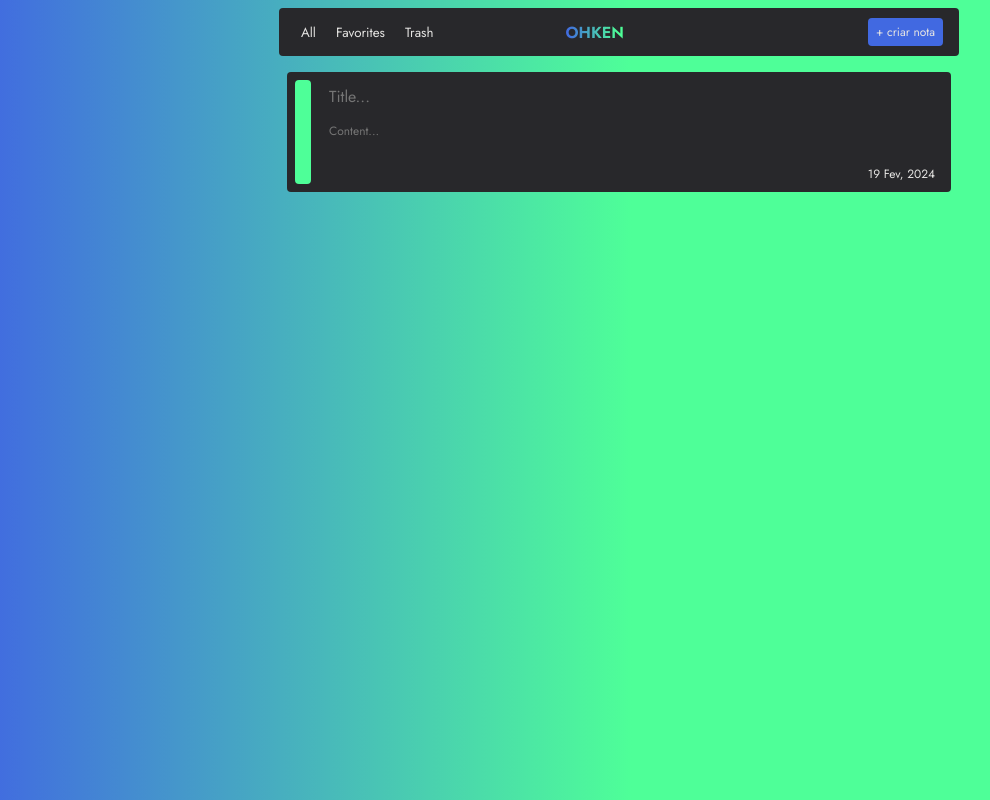
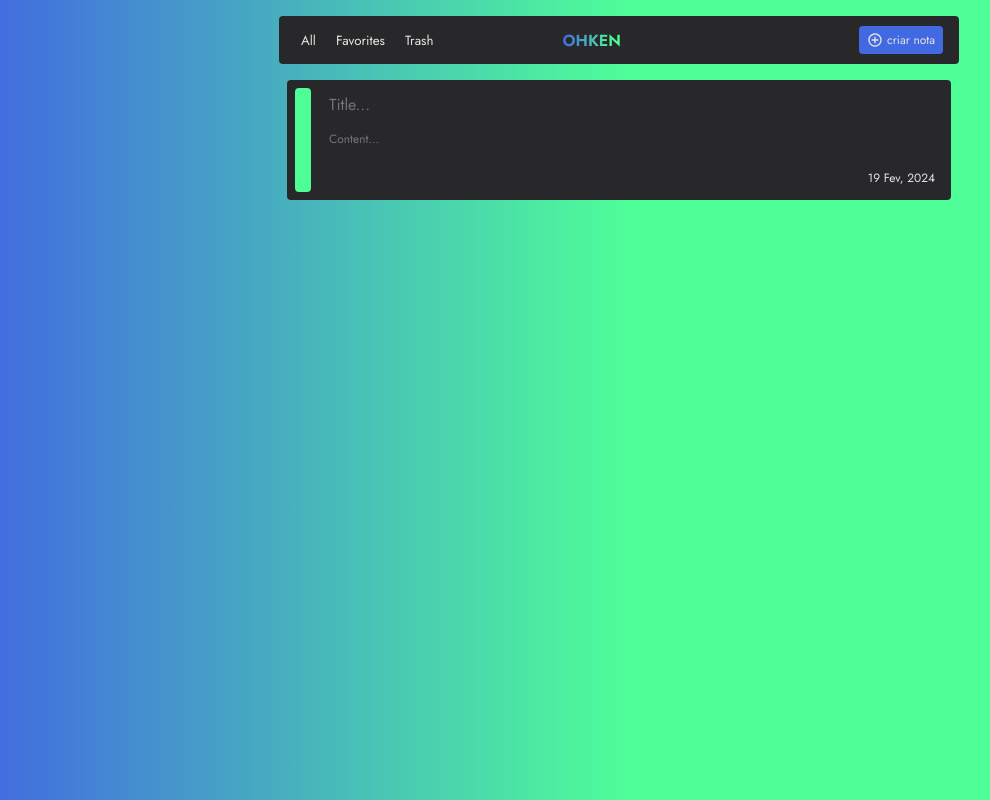
Before and after one commit to DAN-3200/Lemure, a React (Vite) app in the folder clientSide/: page / in a window 1280 px wide. Shown: the whole page, without its empty margins (21-1011 px from the left). Built offline with nearby package versions, Linux system fonts and the light colour scheme.

Commit message:
new realease

```diff
--- a/clientSide/index.html
+++ b/clientSide/index.html
@@ -1,4 +1,4 @@
-<!doctype html>
+<!DOCTYPE html>
 <html lang="pt-br">
 	<head>
 		<meta charset="UTF-8" />
--- a/clientSide/package.json
+++ b/clientSide/package.json
@@ -11,7 +11,8 @@
   },
   "dependencies": {
     "react": "^18.2.0",
-    "react-dom": "^18.2.0"
+    "react-dom": "^18.2.0",
+    "react-icons": "^5.1.0"
   },
   "devDependencies": {
     "@types/react": "^18.2.66",
--- /dev/null
+++ b/clientSide/src/elements/keyFrames.scss
@@ -0,0 +1,8 @@
+@keyframes morf {
+	from {
+		color: white;
+	}
+	to {
+
+	}
+}
--- /dev/null
+++ b/clientSide/src/elements/mixins.scss
@@ -0,0 +1,9 @@
+@mixin font-grad($color1, $color2) {
+	background-image: linear-gradient(
+		90deg,
+		$color1 0%,
+		$color2 90%
+	); // Gradiente
+	-webkit-background-clip: text; // aplica o Gradiente no texto
+	color: transparent; // Torna o texto transparente para mostrar o Gradiente por trás
+}
--- a/clientSide/src/main.jsx
+++ b/clientSide/src/main.jsx
@@ -2,13 +2,14 @@ import React from 'react'
 import ReactDOM from 'react-dom/client'
 import { BrowserRouter, Routes, Route } from 'react-router-dom'
 import Design from './pages/Design'
+import App from './pages/App'
 
-
-function Base(){
+function Base() {
 	return (
 		<BrowserRouter>
 			<Routes>
-        <Route path='/' element={<Design/>}></Route>
+				<Route exact path='/' element={<Design />}></Route>
+				<Route path='/old' element={<App/>}></Route>
 			</Routes>
 		</BrowserRouter>
 	)
@@ -16,6 +17,6 @@ function Base(){
 
 ReactDOM.createRoot(document.getElementById('root')).render(
 	<React.StrictMode>
-    <Base/>
-  </React.StrictMode>,
+		<Base />
+	</React.StrictMode>
 )
--- a/clientSide/src/pages/Design.jsx
+++ b/clientSide/src/pages/Design.jsx
@@ -1,29 +1,43 @@
 import './Design.scss'
+import { HiOutlineCheckCircle } from "react-icons/hi";
+import { RiAddCircleLine, RiBox3Line } from "react-icons/ri";
 
 export default function Design() {
 	return (
-		<>
 		<div className='box'>
+			<MenuApp />
+			<NotesField />
+		</div>
+	)
+}
+
+function MenuApp() {
+   const title = document.getElementsByTagName('title')[0]
+	title.innerHTML = 'New Design'
+
+	return (
 		<div className='menuApp'>
-               <button className="buttonMenu">All</button>
-               <button className="buttonMenu">Favorites</button>
-               <button className="buttonMenu">Trash</button>
-               <span className="nameApp">OHKEN</span>
-               <button className="createNote"> + criar nota</button>
+			<button className='buttonMenu'>All</button>
+			<button className='buttonMenu'>Favorites</button>
+			<button className='buttonMenu'>Trash</button>
+			<span className='nameApp'> OHKEN</span>
+			<button className='createNote'> <RiAddCircleLine/> criar nota</button>
 		</div>
+	)
+}
+
+function NotesField() {
+	return (
 		<div className='notesField'>
-					<div className="note">
-                  <div className="colorNote"></div>
-                  <div className="formNote">
-                     <input type="text" name="" id="" placeholder='Title...' />
-                     <textarea name="" id="" cols="30" rows="10" placeholder='Content...'></textarea>
-                     <div className="toolsNote">
+			<div className='note'>
+				<div className='formNote'>
+					<input type='text' name='' id='' placeholder='Title...' />
+					<textarea placeholder='Content...'></textarea>
+					<div className='toolsNote'>
 						<span>19 Fev, 2024</span>
 					</div>
 				</div>
 			</div>
 		</div>
-			</div>
-		</>
 	)
 }
--- a/clientSide/src/pages/Design.scss
+++ b/clientSide/src/pages/Design.scss
@@ -1,7 +1,10 @@
 // - imports
 @import url('https://fonts.googleapis.com/css2?family=Jost:ital,wght@0,100..900;1,100..900&display=swap');
+@import '../elements/mixins.scss';
+@import '../elements/keyFrames.scss';
 
 // - variáveis [4|8 pointGrid]
+
 $nPadding: 4px;
 $nMargin: 4px;
 $nRadius: 4px;
@@ -15,19 +18,10 @@ $vWhite: #e5e4e2;
 $vDark-off: #343434;
 $vWhite-off: #faf9f6;
 
-
-@mixin font-grad($color1, $color2) {
-	background-image: linear-gradient(
-		90deg,
-		$color1 0%,
-		$color2 90%
-	); /* Gradiente de laranja para vermelho */
-	-webkit-background-clip: text; /* Aplica o gradiente dentro do texto */
-	color: transparent; /* Torna o texto transparente para mostrar o gradiente por trás */
-}
-
 // - estilização
-* {
+*,
+*::before,
+*::after {
 	// Generálização
 	box-sizing: border-box;
 
@@ -35,17 +29,16 @@ $vWhite-off: #faf9f6;
 	font-optical-sizing: auto;
 	font-weight: 400;
 	font-style: normal;
-
-	button{
-		display: grid;
-		place-items: center;
-	}
 }
 body {
 	padding: 0;
 	margin: 0;
-	background: rgb(65,105,225);
-	background: linear-gradient(90deg, rgba(65,105,225,1) 0%, rgba(78,255,152,1) 51%);
+	background: rgb(65, 105, 225);
+	background: linear-gradient(
+		90deg,
+		rgba(65, 105, 225, 1) 0%,
+		rgba(78, 255, 152, 1) 51%
+	);
 
 	#root {
 		height: 100vh;
@@ -56,7 +49,7 @@ body {
 .box {
 	width: 680px;
 	height: 640px;
-	margin-top: $nMargin * 2;
+	margin-top: $nMargin * 4;
 	// background-color: $vColor-1;
 	display: grid;
 	row-gap: 8px;
@@ -74,25 +67,44 @@ body {
 			background-color: transparent;
 			border: none;
 			color: $vWhite;
-         cursor: pointer;
+			cursor: pointer;
+			transition: 0.3s;
+
+			&::after {
+				content: '';
+				background-color: #4169e1;
+				height: 4px;
+				width: 8px;
+				border-radius: $nRadius;
+			}
 		}
 		button.createNote {
 			min-width: 48px;
 			height: 28px;
 			border-radius: $nRadius;
 			color: $vWhite;
-			background: rgb(65,105,225);
+			background: rgb(65, 105, 225);
 			border: none;
 			font-size: 12px;
 			padding: 0px $nPadding * 2;
 			margin-left: auto;
 			white-space: nowrap;
-         cursor: pointer;
+			cursor: pointer;
+
+			display: flex;
+			justify-content: center;
+			align-items: center;
+			gap: 4px;
+
+			svg{
+				font-size: 16px;
+			}
 		}
-		span.nameApp{
-			@include font-grad($vColor-1, $vColor-2 );
+		span.nameApp {
+			@include font-grad($vColor-1, $vColor-2);
 			font-weight: 640;
 			margin: 0 auto;
+			cursor: default;
 		}
 	}
 	.notesField {
@@ -112,6 +124,12 @@ body {
 			grid-template-columns: 16px auto;
 			gap: 4px;
 
+			&::before {
+				content: '';
+				background-color: $vColor-2;
+				border-radius: $nRadius;
+				display: grid;
+			}
 			.colorNote {
 				background-color: $vColor-2;
 				border-radius: $nRadius;
@@ -119,12 +137,12 @@ body {
 			.formNote {
 				// background-color: #E5E4E2;
 				border-radius: $nRadius;
-            display: grid;
-            grid-template-rows: 32px auto 20px;
-            row-gap: 4px;
-				padding: 0px $nPadding*2;
+				display: grid;
+				grid-template-rows: 32px auto 28px;
+				row-gap: 4px;
+				padding: 0px $nPadding * 2;
 
-				input{
+				input {
 					background-color: transparent;
 					border: none;
 					border: 2px solid transparent;
@@ -134,18 +152,17 @@ body {
 					padding: $nPadding;
 					color: $vWhite-off;
 
-					&:hover{
+					&:focus {
 						transition: 0.3s;
-						border: 2px solid $vDark-off ;
-
-						&:focus{
-							transition: 0.3s;
-							border: 2px solid $vColor-1 ;
-						}
+						border: 2px solid $vColor-2;
 					}
 
+					&:not(:focus):hover {
+						transition: 0.3s;
+						border: 2px solid $vDark-off;
+					}
 				}
-				textarea{
+				textarea {
 					background-color: transparent;
 					border: none;
 					resize: none;
@@ -161,21 +178,18 @@ body {
 					overflow: hidden;
 					text-overflow: ellipsis;
 
-					&:focus{
+					&:focus {
 						transition: 0.3s;
-						border: 2px solid $vColor-1 ;
+						border: 2px solid $vColor-2;
 						height: 120px;
 					}
 
-
-					&:hover{
+					&:not(:focus):hover {
 						transition: 0.3s;
-						border: 2px solid $vDark-off ;
-
+						border: 2px solid $vDark-off;
 					}
-
 				}
-				.toolsNote{
+				.toolsNote {
 					display: flex;
 					font-size: 12px;
 					justify-content: end;
```
Also changed, not shown: clientSide/public/leia.txt, 1 other file (tests, documents, lock files or other folders). Lines whose indentation alone changed are shown as unchanged.
